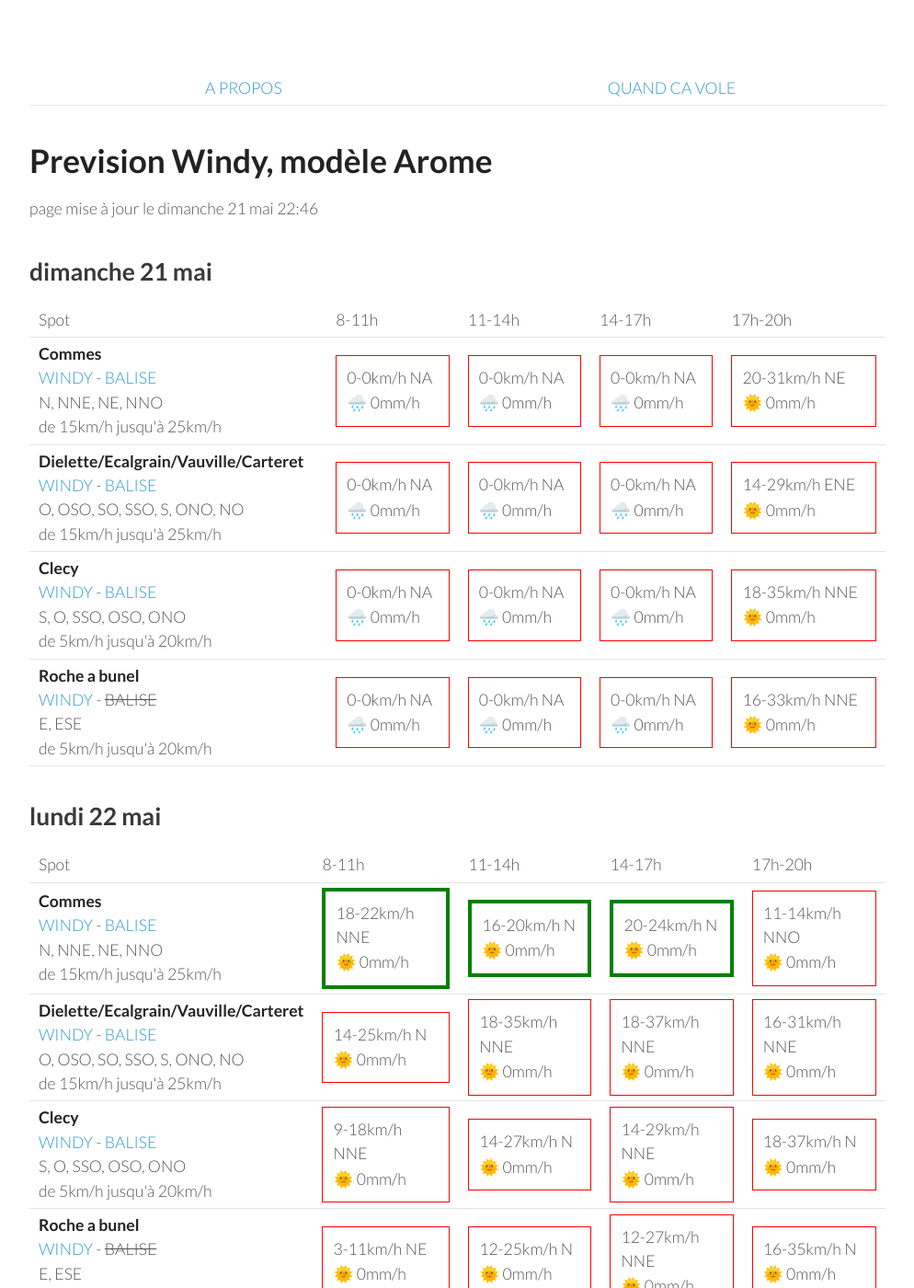
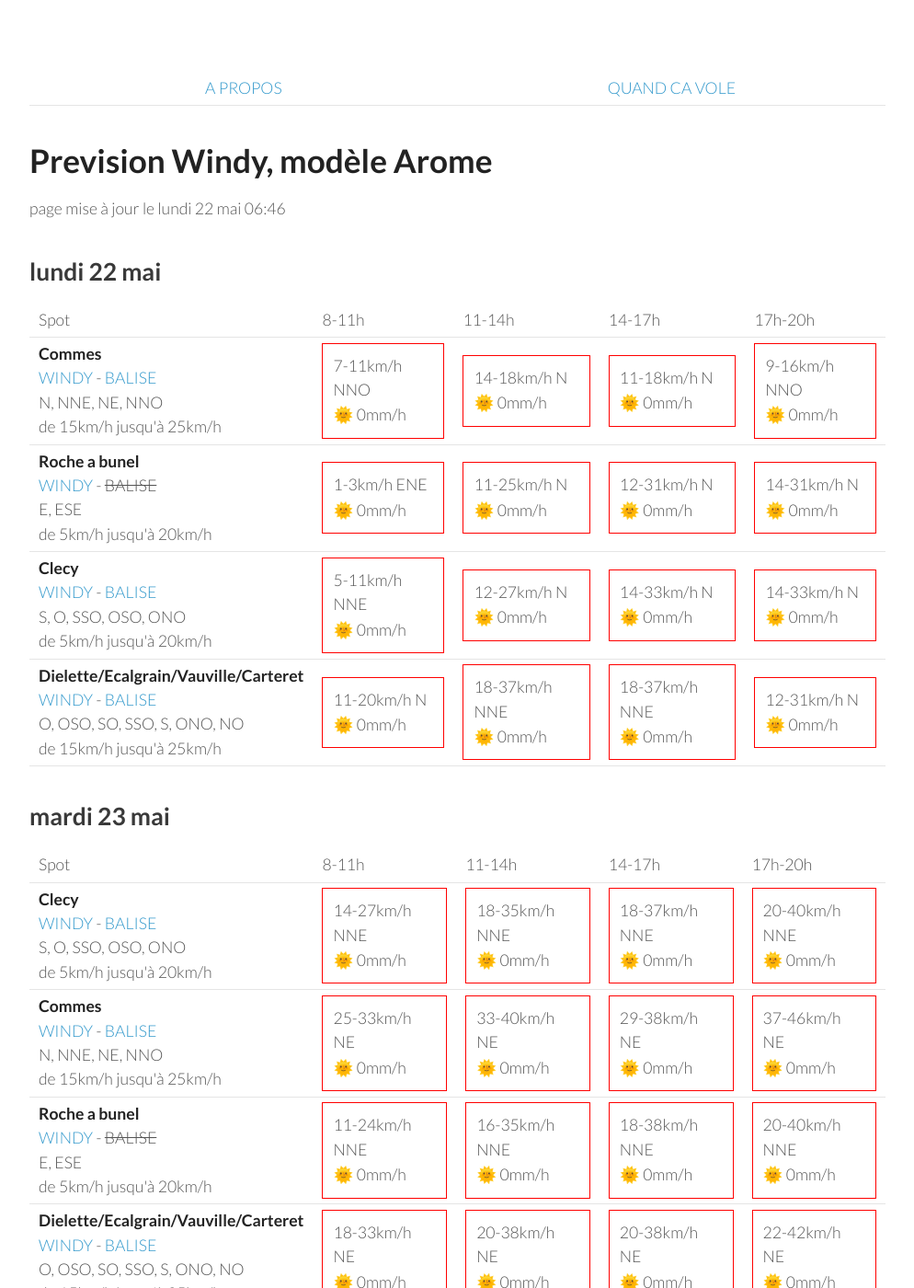
Before and after one commit to parapente-dans-le-nord/parapente-dans-le-nord.github.io, a Jekyll site: the page built from normandie.markdown, in a window 1280 px wide and 1400 px high. Shown: the whole window at 92% size, without its empty margins (26-1020 px from the left). Built offline with Jekyll 4.4.1, drawn with Linux system fonts in a browser that asks for light colours; some of the changed text lies outside the part shown.

Commit message:
update index.markdown

```diff
--- a/normandie.markdown
+++ b/normandie.markdown
@@ -7,60 +7,8 @@ title:  "Tous les spots"
 {: .links}
 
 # Prevision Windy, modèle Arome
-page mise à jour le dimanche 21 mai 22:46
+page mise à jour le lundi 22 mai 06:46
 
-## dimanche 21 mai
-
-{::nomarkdown}
-<table>
-  <tbody>
-    <tr>
-      <td>Spot</td>
-      <td>8-11h</td>
-      <td>11-14h</td>
-      <td>14-17h</td>
-      <td>17h-20h</td>
-    </tr>
-<tr>
-        <td><strong>Commes</strong><br><a href="https://windy.com/49.346/-0.726?48.936,-0.726,8">WINDY</a> - <span class=""><a href="http://www.balisemeteo.com/balise.php?idBalise=158">BALISE</a> </span><br> <span class="vent-favorable">N, NNE, NE, NNO</span><br><span class="force-vent">de 15km/h jusqu'à 25km/h</span> </td>
-
-            <td><div class="not-flyable"><p>0-0km/h NA</p><p>🌧️ 0mm/h</p></div></td>
-            <td><div class="not-flyable"><p>0-0km/h NA</p><p>🌧️ 0mm/h</p></div></td>
-            <td><div class="not-flyable"><p>0-0km/h NA</p><p>🌧️ 0mm/h</p></div></td>
-            <td><div class="not-flyable"><p>20-31km/h NE</p><p>🌞 0mm/h</p></div></td>
-
-    </tr>
-<tr>
-        <td><strong>Dielette/Ecalgrain/Vauville/Carteret</strong><br><a href="https://windy.com/49.650/-1.856?49.243,-1.856,8">WINDY</a> - <span class=""><a href="http://www.balisemeteo.com/balise.php?idBalise=81">BALISE</a> </span><br> <span class="vent-favorable">O, OSO, SO, SSO, S, ONO, NO</span><br><span class="force-vent">de 15km/h jusqu'à 25km/h</span> </td>
-
-            <td><div class="not-flyable"><p>0-0km/h NA</p><p>🌧️ 0mm/h</p></div></td>
-            <td><div class="not-flyable"><p>0-0km/h NA</p><p>🌧️ 0mm/h</p></div></td>
-            <td><div class="not-flyable"><p>0-0km/h NA</p><p>🌧️ 0mm/h</p></div></td>
-            <td><div class="not-flyable"><p>14-29km/h ENE</p><p>🌞 0mm/h</p></div></td>
-
-    </tr>
-<tr>
-        <td><strong>Clecy</strong><br><a href="https://windy.com/48.929/-0.470?48.516,-0.470,8">WINDY</a> - <span class=""><a href="http://www.balisemeteo.com/balise.php?idBalise=122">BALISE</a> </span><br> <span class="vent-favorable">S, O, SSO, OSO, ONO</span><br><span class="force-vent">de 5km/h jusqu'à 20km/h</span> </td>
-
-            <td><div class="not-flyable"><p>0-0km/h NA</p><p>🌧️ 0mm/h</p></div></td>
-            <td><div class="not-flyable"><p>0-0km/h NA</p><p>🌧️ 0mm/h</p></div></td>
-            <td><div class="not-flyable"><p>0-0km/h NA</p><p>🌧️ 0mm/h</p></div></td>
-            <td><div class="not-flyable"><p>18-35km/h NNE</p><p>🌞 0mm/h</p></div></td>
-
-    </tr>
-<tr>
-        <td><strong>Roche a bunel</strong><br><a href="https://windy.com/48.993/-0.499?48.580,-0.499,8">WINDY</a> - <span class="no-balise"> BALISE </span><br> <span class="vent-favorable">E, ESE</span><br><span class="force-vent">de 5km/h jusqu'à 20km/h</span> </td>
-
-            <td><div class="not-flyable"><p>0-0km/h NA</p><p>🌧️ 0mm/h</p></div></td>
-            <td><div class="not-flyable"><p>0-0km/h NA</p><p>🌧️ 0mm/h</p></div></td>
-            <td><div class="not-flyable"><p>0-0km/h NA</p><p>🌧️ 0mm/h</p></div></td>
-            <td><div class="not-flyable"><p>16-33km/h NNE</p><p>🌞 0mm/h</p></div></td>
-
-    </tr>
-
-</tbody>
-</table>
-{:/}
 ## lundi 22 mai
 
 {::nomarkdown}
@@ -76,40 +24,40 @@ page mise à jour le dimanche 21 mai 22:46
 <tr>
         <td><strong>Commes</strong><br><a href="https://windy.com/49.346/-0.726?48.936,-0.726,8">WINDY</a> - <span class=""><a href="http://www.balisemeteo.com/balise.php?idBalise=158">BALISE</a> </span><br> <span class="vent-favorable">N, NNE, NE, NNO</span><br><span class="force-vent">de 15km/h jusqu'à 25km/h</span> </td>
 
-            <td><div class="flyable"><p>18-22km/h NNE</p><p>🌞 0mm/h</p></div></td>
-            <td><div class="flyable"><p>16-20km/h N</p><p>🌞 0mm/h</p></div></td>
-            <td><div class="flyable"><p>20-24km/h N</p><p>🌞 0mm/h</p></div></td>
-            <td><div class="not-flyable"><p>11-14km/h NNO</p><p>🌞 0mm/h</p></div></td>
+            <td><div class="not-flyable"><p>7-11km/h NNO</p><p>🌞 0mm/h</p></div></td>
+            <td><div class="not-flyable"><p>14-18km/h N</p><p>🌞 0mm/h</p></div></td>
+            <td><div class="not-flyable"><p>11-18km/h N</p><p>🌞 0mm/h</p></div></td>
+            <td><div class="not-flyable"><p>9-16km/h NNO</p><p>🌞 0mm/h</p></div></td>
+
+
+    </tr>
+<tr>
+        <td><strong>Roche a bunel</strong><br><a href="https://windy.com/48.993/-0.499?48.580,-0.499,8">WINDY</a> - <span class="no-balise"> BALISE </span><br> <span class="vent-favorable">E, ESE</span><br><span class="force-vent">de 5km/h jusqu'à 20km/h</span> </td>
+
+            <td><div class="not-flyable"><p>1-3km/h ENE</p><p>🌞 0mm/h</p></div></td>
+            <td><div class="not-flyable"><p>11-25km/h N</p><p>🌞 0mm/h</p></div></td>
+            <td><div class="not-flyable"><p>12-31km/h N</p><p>🌞 0mm/h</p></div></td>
+            <td><div class="not-flyable"><p>14-31km/h N</p><p>🌞 0mm/h</p></div></td>
+
+
+    </tr>
+<tr>
+        <td><strong>Clecy</strong><br><a href="https://windy.com/48.929/-0.470?48.516,-0.470,8">WINDY</a> - <span class=""><a href="http://www.balisemeteo.com/balise.php?idBalise=122">BALISE</a> </span><br> <span class="vent-favorable">S, O, SSO, OSO, ONO</span><br><span class="force-vent">de 5km/h jusqu'à 20km/h</span> </td>
+
+            <td><div class="not-flyable"><p>5-11km/h NNE</p><p>🌞 0mm/h</p></div></td>
+            <td><div class="not-flyable"><p>12-27km/h N</p><p>🌞 0mm/h</p></div></td>
+            <td><div class="not-flyable"><p>14-33km/h N</p><p>🌞 0mm/h</p></div></td>
+            <td><div class="not-flyable"><p>14-33km/h N</p><p>🌞 0mm/h</p></div></td>
 
 
     </tr>
 <tr>
         <td><strong>Dielette/Ecalgrain/Vauville/Carteret</strong><br><a href="https://windy.com/49.650/-1.856?49.243,-1.856,8">WINDY</a> - <span class=""><a href="http://www.balisemeteo.com/balise.php?idBalise=81">BALISE</a> </span><br> <span class="vent-favorable">O, OSO, SO, SSO, S, ONO, NO</span><br><span class="force-vent">de 15km/h jusqu'à 25km/h</span> </td>
 
-            <td><div class="not-flyable"><p>14-25km/h N</p><p>🌞 0mm/h</p></div></td>
-            <td><div class="not-flyable"><p>18-35km/h NNE</p><p>🌞 0mm/h</p></div></td>
+            <td><div class="not-flyable"><p>11-20km/h N</p><p>🌞 0mm/h</p></div></td>
             <td><div class="not-flyable"><p>18-37km/h NNE</p><p>🌞 0mm/h</p></div></td>
-            <td><div class="not-flyable"><p>16-31km/h NNE</p><p>🌞 0mm/h</p></div></td>
-
-
-    </tr>
-<tr>
-        <td><strong>Clecy</strong><br><a href="https://windy.com/48.929/-0.470?48.516,-0.470,8">WINDY</a> - <span class=""><a href="http://www.balisemeteo.com/balise.php?idBalise=122">BALISE</a> </span><br> <span class="vent-favorable">S, O, SSO, OSO, ONO</span><br><span class="force-vent">de 5km/h jusqu'à 20km/h</span> </td>
-
-            <td><div class="not-flyable"><p>9-18km/h NNE</p><p>🌞 0mm/h</p></div></td>
-            <td><div class="not-flyable"><p>14-27km/h N</p><p>🌞 0mm/h</p></div></td>
-            <td><div class="not-flyable"><p>14-29km/h NNE</p><p>🌞 0mm/h</p></div></td>
-            <td><div class="not-flyable"><p>18-37km/h N</p><p>🌞 0mm/h</p></div></td>
-
-
-    </tr>
-<tr>
-        <td><strong>Roche a bunel</strong><br><a href="https://windy.com/48.993/-0.499?48.580,-0.499,8">WINDY</a> - <span class="no-balise"> BALISE </span><br> <span class="vent-favorable">E, ESE</span><br><span class="force-vent">de 5km/h jusqu'à 20km/h</span> </td>
-
-            <td><div class="not-flyable"><p>3-11km/h NE</p><p>🌞 0mm/h</p></div></td>
-            <td><div class="not-flyable"><p>12-25km/h N</p><p>🌞 0mm/h</p></div></td>
-            <td><div class="not-flyable"><p>12-27km/h NNE</p><p>🌞 0mm/h</p></div></td>
-            <td><div class="not-flyable"><p>16-35km/h N</p><p>🌞 0mm/h</p></div></td>
+            <td><div class="not-flyable"><p>18-37km/h NNE</p><p>🌞 0mm/h</p></div></td>
+            <td><div class="not-flyable"><p>12-31km/h N</p><p>🌞 0mm/h</p></div></td>
 
 
     </tr>
@@ -130,42 +78,42 @@ page mise à jour le dimanche 21 mai 22:46
       <td>17h-20h</td>
     </tr>
 <tr>
-        <td><strong>Commes</strong><br><a href="https://windy.com/49.346/-0.726?48.936,-0.726,8">WINDY</a> - <span class=""><a href="http://www.balisemeteo.com/balise.php?idBalise=158">BALISE</a> </span><br> <span class="vent-favorable">N, NNE, NE, NNO</span><br><span class="force-vent">de 15km/h jusqu'à 25km/h</span> </td>
+        <td><strong>Clecy</strong><br><a href="https://windy.com/48.929/-0.470?48.516,-0.470,8">WINDY</a> - <span class=""><a href="http://www.balisemeteo.com/balise.php?idBalise=122">BALISE</a> </span><br> <span class="vent-favorable">S, O, SSO, OSO, ONO</span><br><span class="force-vent">de 5km/h jusqu'à 20km/h</span> </td>
 
-            <td><div class="not-flyable"><p>27-35km/h NE</p><p>🌞 0mm/h</p></div></td>
-            <td><div class="not-flyable"><p>24-40km/h NE</p><p>🌞 0mm/h</p></div></td>
-            <td><div class="not-flyable"><p>27-44km/h NE</p><p>🌞 0mm/h</p></div></td>
-            <td><div class="not-flyable"><p>27-46km/h NE</p><p>🌞 0mm/h</p></div></td>
+            <td><div class="not-flyable"><p>14-27km/h NNE</p><p>🌞 0mm/h</p></div></td>
+            <td><div class="not-flyable"><p>18-35km/h NNE</p><p>🌞 0mm/h</p></div></td>
+            <td><div class="not-flyable"><p>18-37km/h NNE</p><p>🌞 0mm/h</p></div></td>
+            <td><div class="not-flyable"><p>20-40km/h NNE</p><p>🌞 0mm/h</p></div></td>
 
 
     </tr>
 <tr>
-        <td><strong>Clecy</strong><br><a href="https://windy.com/48.929/-0.470?48.516,-0.470,8">WINDY</a> - <span class=""><a href="http://www.balisemeteo.com/balise.php?idBalise=122">BALISE</a> </span><br> <span class="vent-favorable">S, O, SSO, OSO, ONO</span><br><span class="force-vent">de 5km/h jusqu'à 20km/h</span> </td>
+        <td><strong>Commes</strong><br><a href="https://windy.com/49.346/-0.726?48.936,-0.726,8">WINDY</a> - <span class=""><a href="http://www.balisemeteo.com/balise.php?idBalise=158">BALISE</a> </span><br> <span class="vent-favorable">N, NNE, NE, NNO</span><br><span class="force-vent">de 15km/h jusqu'à 25km/h</span> </td>
 
-            <td><div class="not-flyable"><p>14-29km/h NNE</p><p>🌞 0mm/h</p></div></td>
-            <td><div class="not-flyable"><p>18-46km/h NNE</p><p>🌞 0mm/h</p></div></td>
-            <td><div class="not-flyable"><p>20-44km/h NNE</p><p>🌞 0mm/h</p></div></td>
-            <td><div class="not-flyable"><p>20-46km/h NNE</p><p>🌞 0mm/h</p></div></td>
+            <td><div class="not-flyable"><p>25-33km/h NE</p><p>🌞 0mm/h</p></div></td>
+            <td><div class="not-flyable"><p>33-40km/h NE</p><p>🌞 0mm/h</p></div></td>
+            <td><div class="not-flyable"><p>29-38km/h NE</p><p>🌞 0mm/h</p></div></td>
+            <td><div class="not-flyable"><p>37-46km/h NE</p><p>🌞 0mm/h</p></div></td>
 
 
     </tr>
 <tr>
         <td><strong>Roche a bunel</strong><br><a href="https://windy.com/48.993/-0.499?48.580,-0.499,8">WINDY</a> - <span class="no-balise"> BALISE </span><br> <span class="vent-favorable">E, ESE</span><br><span class="force-vent">de 5km/h jusqu'à 20km/h</span> </td>
 
-            <td><div class="not-flyable"><p>12-25km/h NNE</p><p>🌞 0mm/h</p></div></td>
-            <td><div class="not-flyable"><p>18-46km/h NNE</p><p>🌞 0mm/h</p></div></td>
-            <td><div class="not-flyable"><p>20-44km/h NNE</p><p>🌞 0mm/h</p></div></td>
-            <td><div class="not-flyable"><p>22-48km/h NNE</p><p>🌞 0mm/h</p></div></td>
+            <td><div class="not-flyable"><p>11-24km/h NNE</p><p>🌞 0mm/h</p></div></td>
+            <td><div class="not-flyable"><p>16-35km/h NNE</p><p>🌞 0mm/h</p></div></td>
+            <td><div class="not-flyable"><p>18-38km/h NNE</p><p>🌞 0mm/h</p></div></td>
+            <td><div class="not-flyable"><p>20-40km/h NNE</p><p>🌞 0mm/h</p></div></td>
 
 
     </tr>
 <tr>
         <td><strong>Dielette/Ecalgrain/Vauville/Carteret</strong><br><a href="https://windy.com/49.650/-1.856?49.243,-1.856,8">WINDY</a> - <span class=""><a href="http://www.balisemeteo.com/balise.php?idBalise=81">BALISE</a> </span><br> <span class="vent-favorable">O, OSO, SO, SSO, S, ONO, NO</span><br><span class="force-vent">de 15km/h jusqu'à 25km/h</span> </td>
 
-            <td><div class="not-flyable"><p>16-31km/h NE</p><p>🌞 0mm/h</p></div></td>
-            <td><div class="not-flyable"><p>24-37km/h NE</p><p>🌞 0mm/h</p></div></td>
-            <td><div class="not-flyable"><p>25-37km/h NE</p><p>🌞 0mm/h</p></div></td>
-            <td><div class="not-flyable"><p>24-38km/h NE</p><p>🌞 0mm/h</p></div></td>
+            <td><div class="not-flyable"><p>18-33km/h NE</p><p>🌞 0mm/h</p></div></td>
+            <td><div class="not-flyable"><p>20-38km/h NE</p><p>🌞 0mm/h</p></div></td>
+            <td><div class="not-flyable"><p>20-38km/h NE</p><p>🌞 0mm/h</p></div></td>
+            <td><div class="not-flyable"><p>22-42km/h NE</p><p>🌞 0mm/h</p></div></td>
 
 
     </tr>
@@ -188,10 +136,10 @@ page mise à jour le dimanche 21 mai 22:46
 <tr>
         <td><strong>Commes</strong><br><a href="https://windy.com/49.346/-0.726?48.936,-0.726,8">WINDY</a> - <span class=""><a href="http://www.balisemeteo.com/balise.php?idBalise=158">BALISE</a> </span><br> <span class="vent-favorable">N, NNE, NE, NNO</span><br><span class="force-vent">de 15km/h jusqu'à 25km/h</span> </td>
 
-            <td><div class="not-flyable"><p>16-25km/h ENE</p><p>🌞 0mm/h</p></div></td>
-            <td><div class="not-flyable"><p>16-29km/h NE</p><p>🌞 0mm/h</p></div></td>
-            <td><div class="not-flyable"><p>18-33km/h NE</p><p>🌞 0mm/h</p></div></td>
-            <td><div class="not-flyable"><p>20-33km/h NNE</p><p>🌞 0mm/h</p></div></td>
+            <td><div class="not-flyable"><p>18-27km/h NE</p><p>🌞 0mm/h</p></div></td>
+            <td><div class="not-flyable"><p>20-35km/h NE</p><p>🌞 0mm/h</p></div></td>
+            <td><div class="not-flyable"><p>18-35km/h NE</p><p>🌞 0mm/h</p></div></td>
+            <td><div class="not-flyable"><p>20-35km/h NNE</p><p>🌞 0mm/h</p></div></td>
 
 
     </tr>
@@ -199,9 +147,9 @@ page mise à jour le dimanche 21 mai 22:46
         <td><strong>Dielette/Ecalgrain/Vauville/Carteret</strong><br><a href="https://windy.com/49.650/-1.856?49.243,-1.856,8">WINDY</a> - <span class=""><a href="http://www.balisemeteo.com/balise.php?idBalise=81">BALISE</a> </span><br> <span class="vent-favorable">O, OSO, SO, SSO, S, ONO, NO</span><br><span class="force-vent">de 15km/h jusqu'à 25km/h</span> </td>
 
             <td><div class="not-flyable"><p>14-22km/h NE</p><p>🌞 0mm/h</p></div></td>
-            <td><div class="not-flyable"><p>16-25km/h NE</p><p>🌞 0mm/h</p></div></td>
             <td><div class="not-flyable"><p>18-27km/h NE</p><p>🌞 0mm/h</p></div></td>
-            <td><div class="not-flyable"><p>14-27km/h NE</p><p>🌞 0mm/h</p></div></td>
+            <td><div class="not-flyable"><p>16-27km/h NE</p><p>🌞 0mm/h</p></div></td>
+            <td><div class="not-flyable"><p>16-25km/h NNE</p><p>🌞 0mm/h</p></div></td>
 
 
     </tr>
@@ -209,7 +157,7 @@ page mise à jour le dimanche 21 mai 22:46
         <td><strong>Clecy</strong><br><a href="https://windy.com/48.929/-0.470?48.516,-0.470,8">WINDY</a> - <span class=""><a href="http://www.balisemeteo.com/balise.php?idBalise=122">BALISE</a> </span><br> <span class="vent-favorable">S, O, SSO, OSO, ONO</span><br><span class="force-vent">de 5km/h jusqu'à 20km/h</span> </td>
 
             <td><div class="not-flyable"><p>11-22km/h NNE</p><p>🌞 0mm/h</p></div></td>
-            <td><div class="not-flyable"><p>14-33km/h NE</p><p>🌞 0mm/h</p></div></td>
+            <td><div class="not-flyable"><p>16-35km/h NNE</p><p>🌞 0mm/h</p></div></td>
             <td><div class="not-flyable"><p>16-38km/h NE</p><p>🌞 0mm/h</p></div></td>
             <td><div class="not-flyable"><p>18-40km/h NNE</p><p>🌞 0mm/h</p></div></td>
 
@@ -219,9 +167,9 @@ page mise à jour le dimanche 21 mai 22:46
         <td><strong>Roche a bunel</strong><br><a href="https://windy.com/48.993/-0.499?48.580,-0.499,8">WINDY</a> - <span class="no-balise"> BALISE </span><br> <span class="vent-favorable">E, ESE</span><br><span class="force-vent">de 5km/h jusqu'à 20km/h</span> </td>
 
             <td><div class="not-flyable"><p>11-22km/h NE</p><p>🌞 0mm/h</p></div></td>
-            <td><div class="not-flyable"><p>14-33km/h NE</p><p>🌞 0mm/h</p></div></td>
-            <td><div class="not-flyable"><p>16-38km/h NNE</p><p>🌞 0mm/h</p></div></td>
-            <td><div class="not-flyable"><p>20-40km/h NNE</p><p>🌞 0mm/h</p></div></td>
+            <td><div class="not-flyable"><p>16-37km/h NE</p><p>🌞 0mm/h</p></div></td>
+            <td><div class="not-flyable"><p>18-38km/h NE</p><p>🌞 0mm/h</p></div></td>
+            <td><div class="not-flyable"><p>20-42km/h NNE</p><p>🌞 0mm/h</p></div></td>
 
 
     </tr>
@@ -244,20 +192,30 @@ page mise à jour le dimanche 21 mai 22:46
 <tr>
         <td><strong>Commes</strong><br><a href="https://windy.com/49.346/-0.726?48.936,-0.726,8">WINDY</a> - <span class=""><a href="http://www.balisemeteo.com/balise.php?idBalise=158">BALISE</a> </span><br> <span class="vent-favorable">N, NNE, NE, NNO</span><br><span class="force-vent">de 15km/h jusqu'à 25km/h</span> </td>
 
-            <td><div class="not-flyable"><p>22-33km/h NE</p><p>🌞 0mm/h</p></div></td>
-            <td><div class="not-flyable"><p>24-38km/h NE</p><p>🌞 0mm/h</p></div></td>
-            <td><div class="not-flyable"><p>24-40km/h NE</p><p>🌞 0mm/h</p></div></td>
-            <td><div class="not-flyable"><p>24-44km/h NNE</p><p>🌞 0mm/h</p></div></td>
+            <td><div class="not-flyable"><p>14-22km/h NE</p><p>🌞 0mm/h</p></div></td>
+            <td><div class="not-flyable"><p>16-29km/h NE</p><p>🌞 0mm/h</p></div></td>
+            <td><div class="not-flyable"><p>18-31km/h NE</p><p>🌞 0mm/h</p></div></td>
+            <td><div class="not-flyable"><p>14-33km/h NNE</p><p>🌞 0mm/h</p></div></td>
 
 
     </tr>
 <tr>
         <td><strong>Dielette/Ecalgrain/Vauville/Carteret</strong><br><a href="https://windy.com/49.650/-1.856?49.243,-1.856,8">WINDY</a> - <span class=""><a href="http://www.balisemeteo.com/balise.php?idBalise=81">BALISE</a> </span><br> <span class="vent-favorable">O, OSO, SO, SSO, S, ONO, NO</span><br><span class="force-vent">de 15km/h jusqu'à 25km/h</span> </td>
 
-            <td><div class="not-flyable"><p>5-9km/h NE</p><p>🌞 0mm/h</p></div></td>
-            <td><div class="not-flyable"><p>14-20km/h NE</p><p>🌞 0mm/h</p></div></td>
+            <td><div class="not-flyable"><p>7-11km/h NE</p><p>🌞 0mm/h</p></div></td>
+            <td><div class="not-flyable"><p>14-22km/h NE</p><p>🌞 0mm/h</p></div></td>
             <td><div class="not-flyable"><p>16-25km/h NE</p><p>🌞 0mm/h</p></div></td>
             <td><div class="not-flyable"><p>12-27km/h NE</p><p>🌞 0mm/h</p></div></td>
+
+
+    </tr>
+<tr>
+        <td><strong>Roche a bunel</strong><br><a href="https://windy.com/48.993/-0.499?48.580,-0.499,8">WINDY</a> - <span class="no-balise"> BALISE </span><br> <span class="vent-favorable">E, ESE</span><br><span class="force-vent">de 5km/h jusqu'à 20km/h</span> </td>
+
+            <td><div class="not-flyable"><p>9-20km/h NNE</p><p>🌞 0mm/h</p></div></td>
+            <td><div class="not-flyable"><p>16-35km/h NE</p><p>🌞 0mm/h</p></div></td>
+            <td><div class="not-flyable"><p>16-37km/h NNE</p><p>🌞 0mm/h</p></div></td>
+            <td><div class="not-flyable"><p>20-44km/h NNE</p><p>🌞 0mm/h</p></div></td>
 
 
     </tr>
@@ -265,18 +223,8 @@ page mise à jour le dimanche 21 mai 22:46
         <td><strong>Clecy</strong><br><a href="https://windy.com/48.929/-0.470?48.516,-0.470,8">WINDY</a> - <span class=""><a href="http://www.balisemeteo.com/balise.php?idBalise=122">BALISE</a> </span><br> <span class="vent-favorable">S, O, SSO, OSO, ONO</span><br><span class="force-vent">de 5km/h jusqu'à 20km/h</span> </td>
 
             <td><div class="not-flyable"><p>9-18km/h NNE</p><p>🌞 0mm/h</p></div></td>
-            <td><div class="not-flyable"><p>14-31km/h NE</p><p>🌞 0mm/h</p></div></td>
+            <td><div class="not-flyable"><p>14-35km/h NE</p><p>🌞 0mm/h</p></div></td>
             <td><div class="not-flyable"><p>18-38km/h NE</p><p>🌞 0mm/h</p></div></td>
-            <td><div class="not-flyable"><p>20-44km/h NNE</p><p>🌞 0mm/h</p></div></td>
-
-
-    </tr>
-<tr>
-        <td><strong>Roche a bunel</strong><br><a href="https://windy.com/48.993/-0.499?48.580,-0.499,8">WINDY</a> - <span class="no-balise"> BALISE </span><br> <span class="vent-favorable">E, ESE</span><br><span class="force-vent">de 5km/h jusqu'à 20km/h</span> </td>
-
-            <td><div class="not-flyable"><p>9-18km/h NNE</p><p>🌞 0mm/h</p></div></td>
-            <td><div class="not-flyable"><p>14-31km/h NE</p><p>🌞 0mm/h</p></div></td>
-            <td><div class="not-flyable"><p>16-37km/h NNE</p><p>🌞 0mm/h</p></div></td>
             <td><div class="not-flyable"><p>20-44km/h NNE</p><p>🌞 0mm/h</p></div></td>
 
 
@@ -322,8 +270,8 @@ page mise à jour le dimanche 21 mai 22:46
 
             <td><div class="not-flyable"><p>25-40km/h ENE</p><p>🌞 0mm/h</p></div></td>
             <td><div class="not-flyable"><p>29-48km/h NE</p><p>🌞 0mm/h</p></div></td>
-            <td><div class="not-flyable"><p>35-55km/h NE</p><p>🌞 0mm/h</p></div></td>
-            <td><div class="not-flyable"><p>38-64km/h NE</p><p>🌞 0mm/h</p></div></td>
+            <td><div class="not-flyable"><p>37-57km/h NE</p><p>🌞 0mm/h</p></div></td>
+            <td><div class="not-flyable"><p>38-61km/h NE</p><p>🌞 0mm/h</p></div></td>
 
 
     </tr>
```
